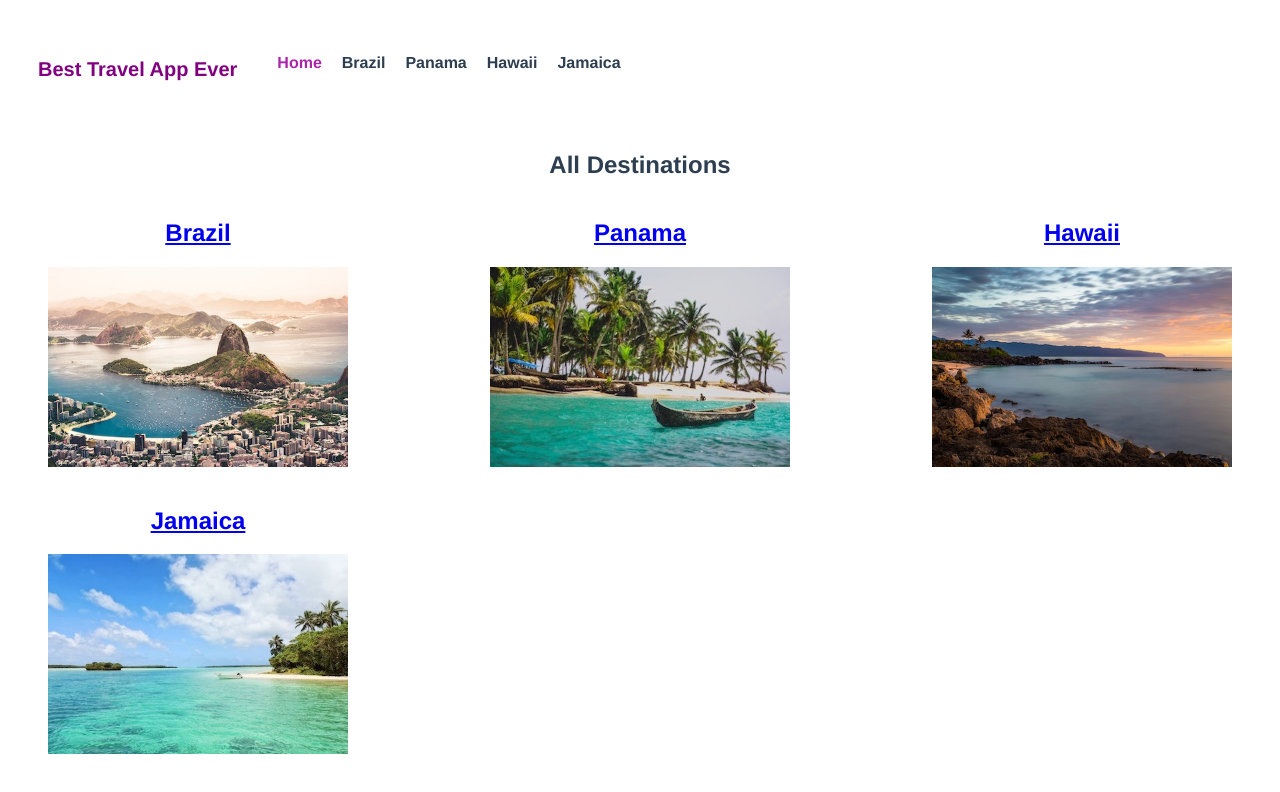
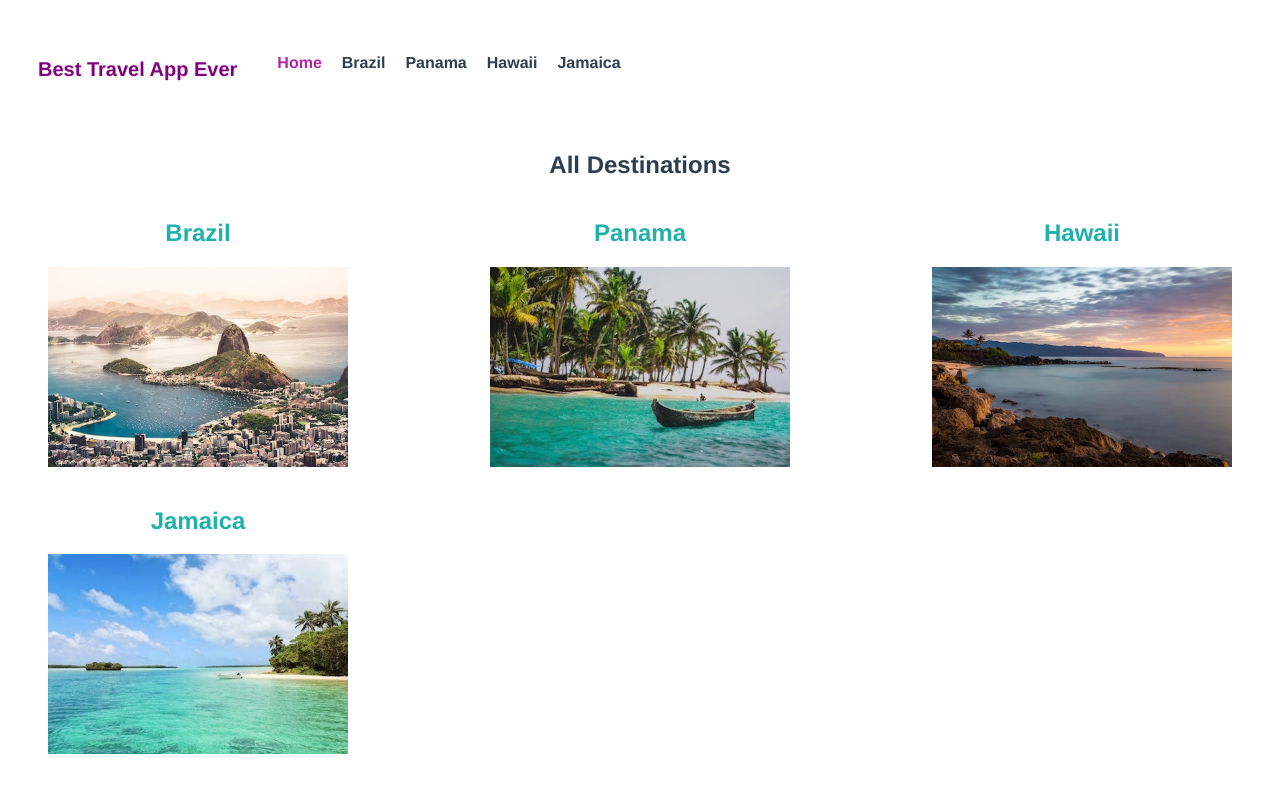
Before and after one commit to christopher-dabrowski/learn-vue-router, a Vue app: page /#/ in a window 1280 px wide. Shown: the top 792 px of the page. Built offline with nearby package versions, Linux system fonts and the light colour scheme.

Commit message:
Better deployment

```diff
--- a/src/views/Home.vue
+++ b/src/views/Home.vue
@@ -59,4 +59,13 @@ export default {
   justify-content: space-between;
   flex-wrap: wrap;
 }
+
+a {
+  color: lightseagreen;
+  text-decoration: none;
+}
+a:hover,
+a:visited {
+  text-decoration: underline;
+}
 </style>
```
Also changed, not shown: 2 other files (tests, documents, lock files or other folders).
